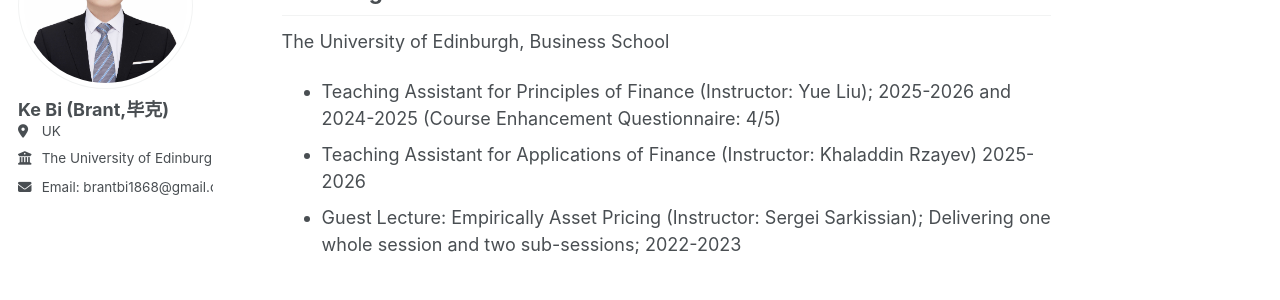
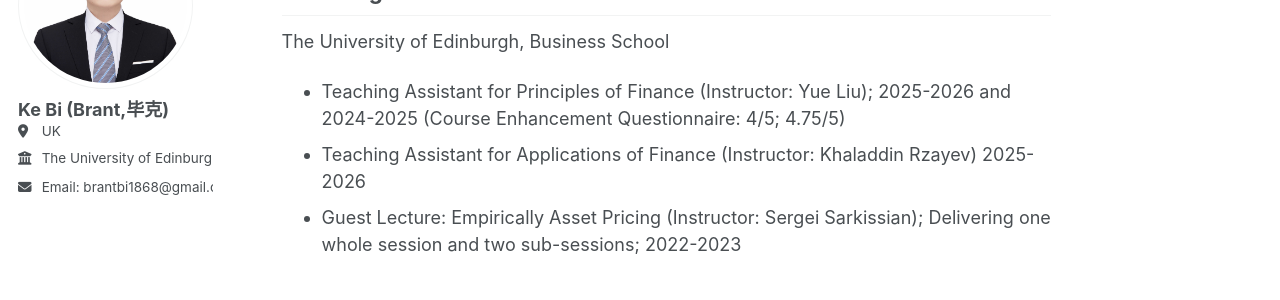
Before and after one commit to brant1868/brant1868.github.io, a Jekyll site: the page built from _pages/about.md, in a window 1280 px wide and 900 px high, scrolled down 1346 px. Shown: the part 179-479 px from the top of the window. Built offline with Jekyll 4.4.1, drawn with Linux system fonts in a browser that asks for light colours; a script bundle is joined from its source files by our own code; library files that are not in the unit come from our copies.

Commit message:
Update about.md

```diff
--- a/_pages/about.md
+++ b/_pages/about.md
@@ -42,7 +42,7 @@ Working Papers
 Teaching & Research Assistants
 ------
 The University of Edinburgh, Business School
-- Teaching Assistant for Principles of Finance (Instructor: Yue Liu); 2025-2026 and 2024-2025 (Course Enhancement Questionnaire: 4/5)
+- Teaching Assistant for Principles of Finance (Instructor: Yue Liu); 2025-2026 and 2024-2025 (Course Enhancement Questionnaire: 4/5; 4.75/5)
 - Teaching Assistant for Applications of Finance (Instructor: Khaladdin Rzayev) 2025-2026
 - Guest Lecture: Empirically Asset Pricing (Instructor: Sergei Sarkissian); Delivering one whole session and two sub-sessions; 2022-2023
 
```
